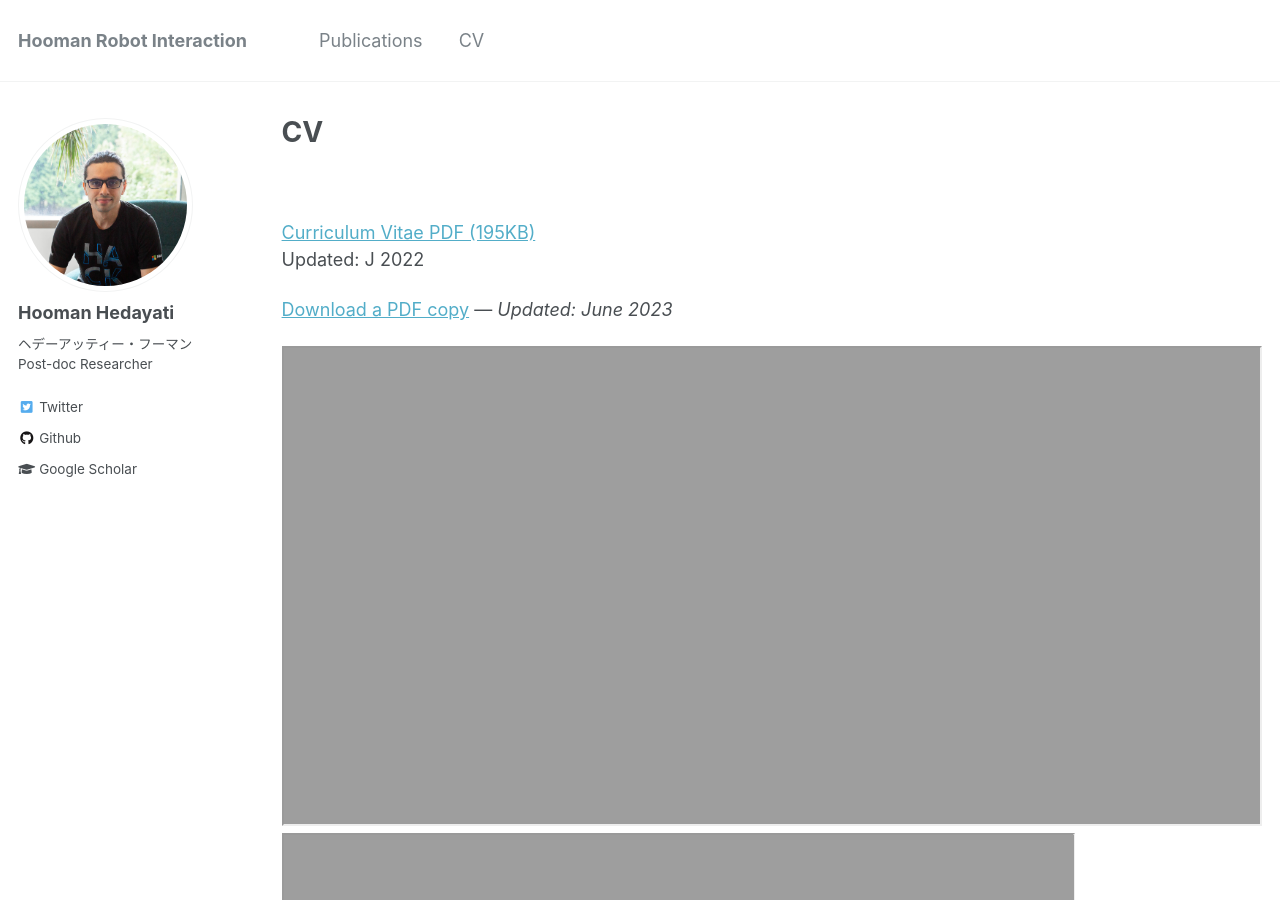
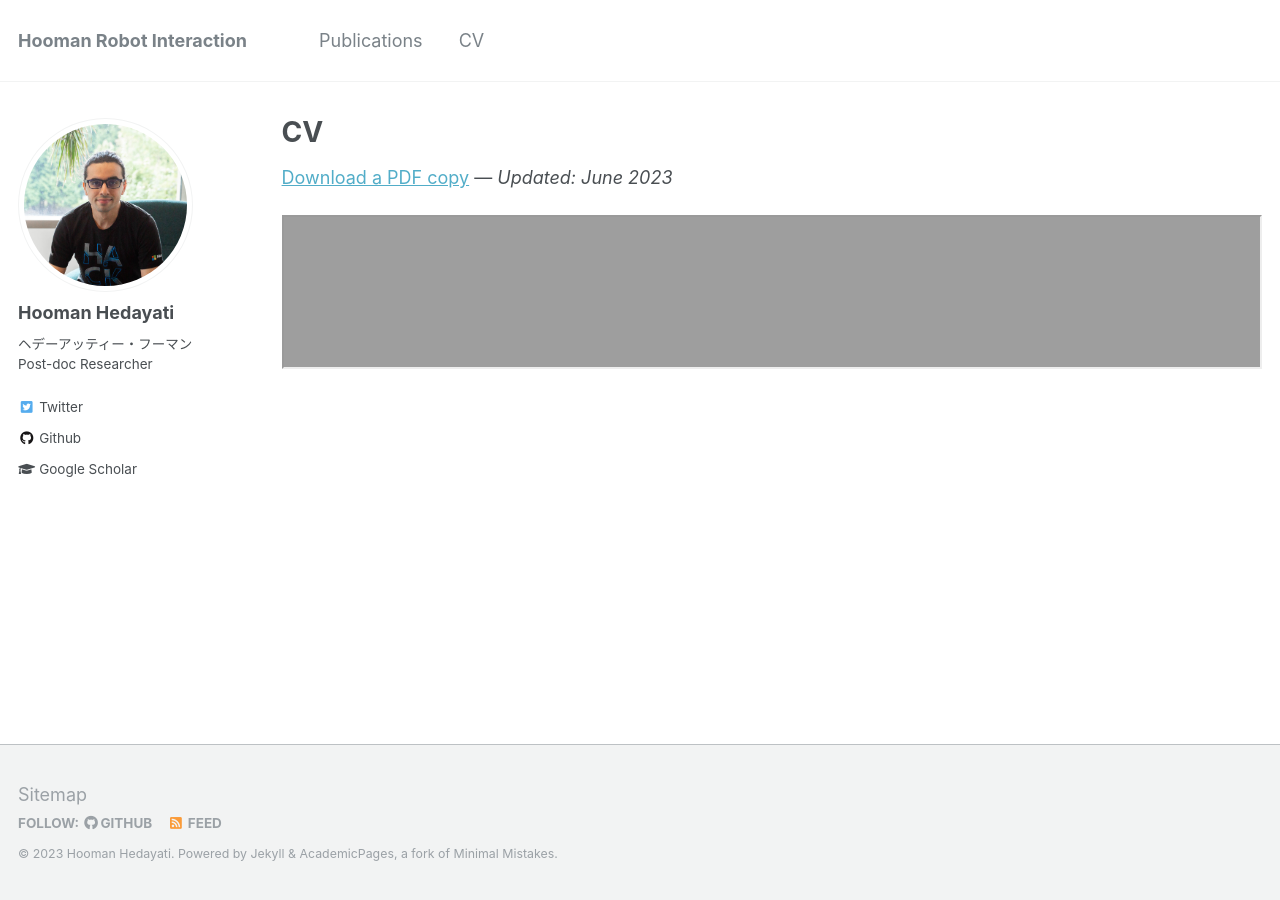
Before and after one commit to hooman202/hooman202.github.io, a Jekyll site: the page built from _pages/cv.md, in a window 1280 px wide and 900 px high. Built offline with Jekyll 4.4.1, drawn with Linux system fonts in a browser that asks for light colours.

Commit message:
modified:   _config.yml 	modified:   _data/navigation.yml 	modified:   _pages/cv.md

```diff
--- a/_config.yml
+++ b/_config.yml
@@ -95,6 +95,8 @@ author:
   twitter          : "hooman202"
   youtube          :
   wikipedia        :
+  resume           : https://hooman202.github.io/files/CV/Hooman_Hedayati_CV.pdf
+
 
 
 # Reading Files
--- a/_data/navigation.yml
+++ b/_data/navigation.yml
@@ -16,7 +16,7 @@ main:
 #    url: /year-archive/
 
   - title: "CV"
-    url: https://hooman202.github.io/files/CV/Hooman_Hedayati_CV.pdf
+    url: /cv/
 
 #  - title: "Guide"
 #    url: /markdown/
--- a/_pages/cv.md
+++ b/_pages/cv.md
@@ -7,21 +7,7 @@ redirect_from:
   - /resume
 ---
 
-<div class="cvbox">
-<p><a href="https://hooman202.github.io/files/CV/Hooman_Hedayati_CV.pdf"><img src="" class="img-thumbnail" style="max-width:90%;display:block;margin-left:auto;margin-right:auto;margin-top:5%;"></a></p>
-<div class="cvtext">
-  <p><a href="https://hooman202.github.io/files/CV/Hooman_Hedayati_CV.pdf">Curriculum Vitae PDF (195KB)</a><br>
-Updated: J 2022</p>
-</div>
-</div>
+[Download a PDF copy](https://hooman202.github.io/files/CV/Hooman_Hedayati_CV.pdf) — _Updated: June 2023_
 
 
-[Download a PDF copy](subdirectory/files/Hooman_Hedayati_CV.pdf) — _Updated: June 2023_
-
-
-<iframe src="https://hooman202.github.io/files/CV/Hooman_Hedayati_CV.pdf" width="100%" height="480" allow="autoplay"></iframe>
-
-
-<div style="width: 210mm; height: 297mm;">
-  <iframe src="https://hooman202.github.io/files/CV/Hooman_Hedayati_CV.pdf" style="width: 100%; height: 100%;" allow="autoplay"></iframe>
-</div>
+<iframe src="https://hooman202.github.io/files/CV/Hooman_Hedayati_CV.pdf" width="100%" height="100%" allow="autoplay"></iframe>
```
